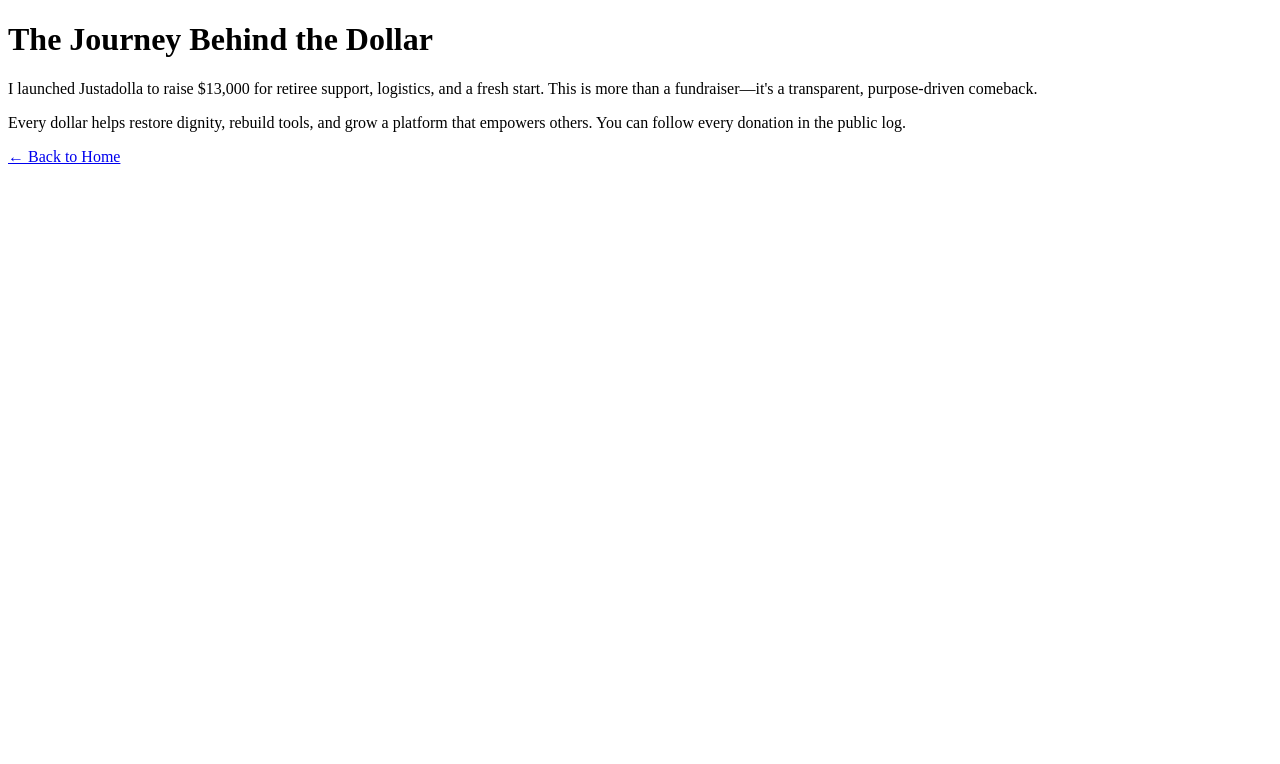
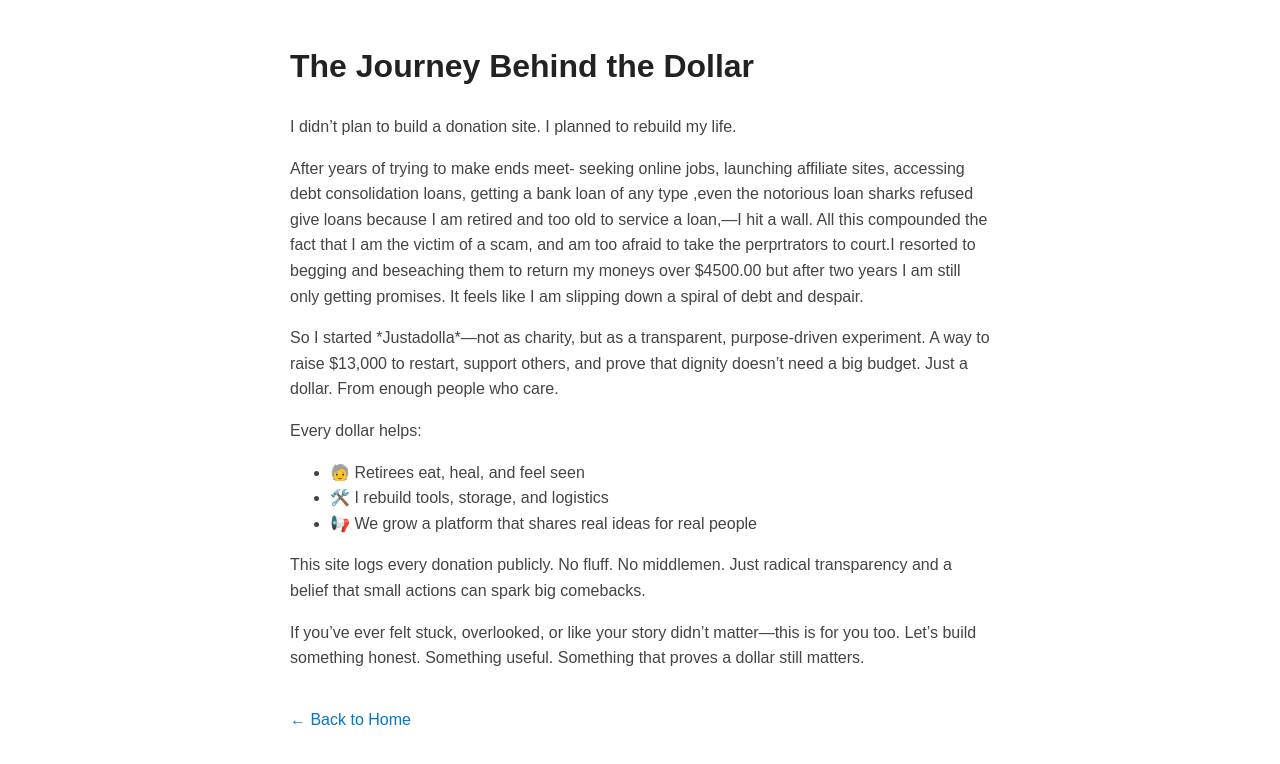
Before and after one commit to rasfonso/justadolla, a plain HTML site: page story.html in a window 1280 px wide. Drawn offline with Linux system fonts and the light colour scheme.

Commit message:
Revise story content and add transparency details
Updated the content of the donation site to provide a personal story and clarify the purpose of Justadolla.

```diff
--- a/story.html
+++ b/story.html
@@ -3,11 +3,48 @@
 <head>
   <title>The Journey Behind the Dollar</title>
   <meta charset="UTF-8">
+  <style>
+    body {
+      font-family: sans-serif;
+      color: #444;
+      max-width: 700px;
+      margin: auto;
+      padding: 20px;
+      line-height: 1.6;
+    }
+    h1 {
+      font-size: 32px;
+      color: #222;
+    }
+    a {
+      display: inline-block;
+      margin-top: 20px;
+      color: #0077cc;
+      text-decoration: none;
+    }
+  </style>
 </head>
 <body>
   <h1>The Journey Behind the Dollar</h1>
-  <p>I launched Justadolla to raise $13,000 for retiree support, logistics, and a fresh start. This is more than a fundraiser—it's a transparent, purpose-driven comeback.</p>
-  <p>Every dollar helps restore dignity, rebuild tools, and grow a platform that empowers others. You can follow every donation in the public log.</p>
-  <p><a href="/">← Back to Home</a></p>
+
+  <p>I didn’t plan to build a donation site. I planned to rebuild my life.</p>
+
+  <p>After years of trying to make ends meet- seeking online jobs, launching affiliate sites, accessing debt consolidation loans, getting a bank loan of any type ,even the notorious loan sharks refused give loans because I am retired and too old to service a loan,—I hit a wall. All this compounded the fact that I am the victim of a scam, and am too afraid to take the perprtrators to court.I resorted to begging and beseaching them to return my moneys over $4500.00 but after two years I am still only getting promises. It feels like I am slipping down a spiral of debt and despair.</p>
+
+  <p>So I started *Justadolla*—not as charity, but as a transparent, purpose-driven experiment. A way to raise $13,000 to restart, support others, and prove that dignity doesn’t need a big budget. Just a dollar. From enough people who care.</p>
+
+  <p>Every dollar helps:
+    <ul>
+      <li>🧓 Retirees eat, heal, and feel seen</li>
+      <li>🛠️ I rebuild tools, storage, and logistics</li>
+      <li>📢 We grow a platform that shares real ideas for real people</li>
+    </ul>
+  </p>
+
+  <p>This site logs every donation publicly. No fluff. No middlemen. Just radical transparency and a belief that small actions can spark big comebacks.</p>
+
+  <p>If you’ve ever felt stuck, overlooked, or like your story didn’t matter—this is for you too. Let’s build something honest. Something useful. Something that proves a dollar still matters.</p>
+
+  <a href="/">← Back to Home</a>
 </body>
 </html>
```
